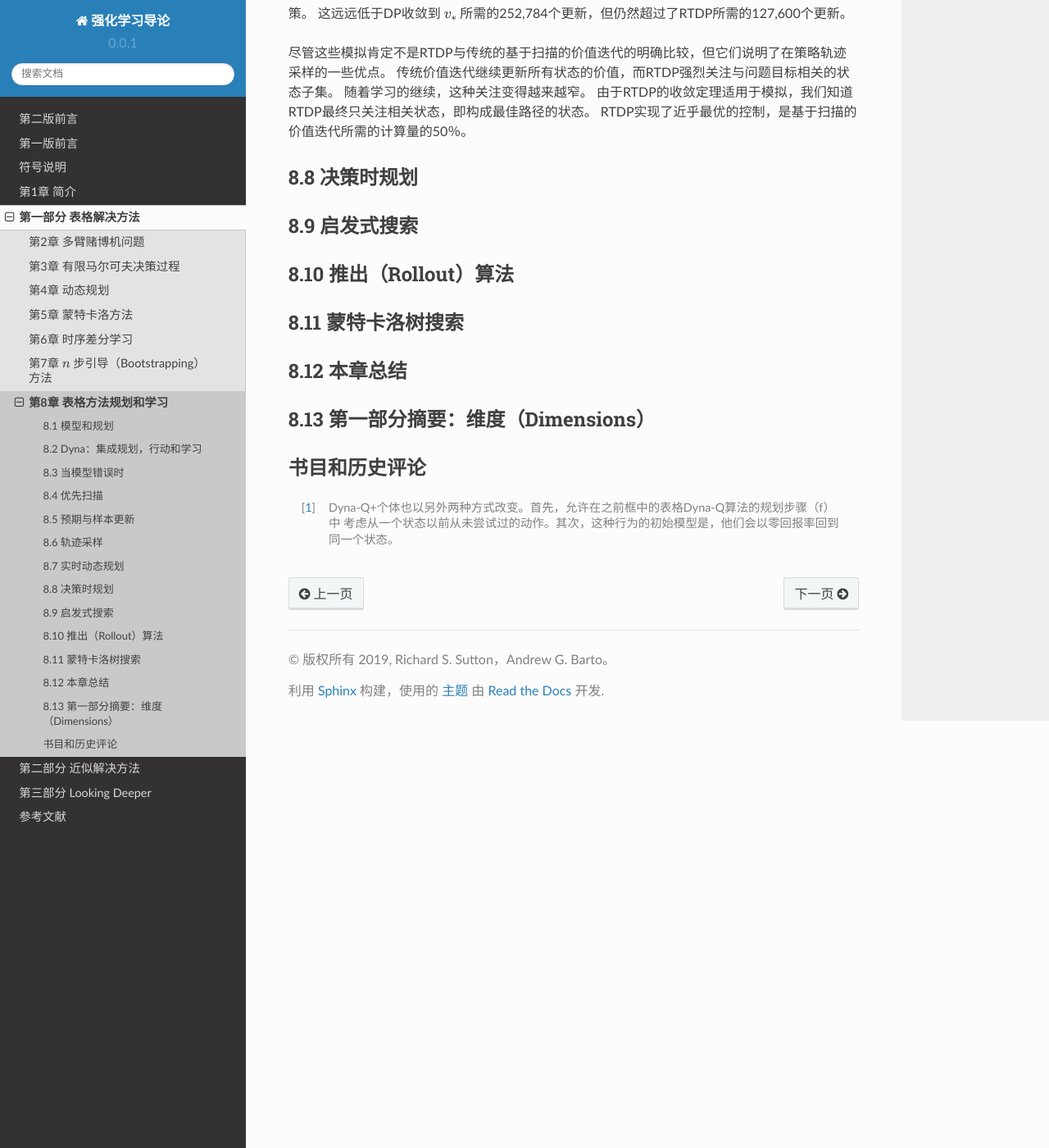
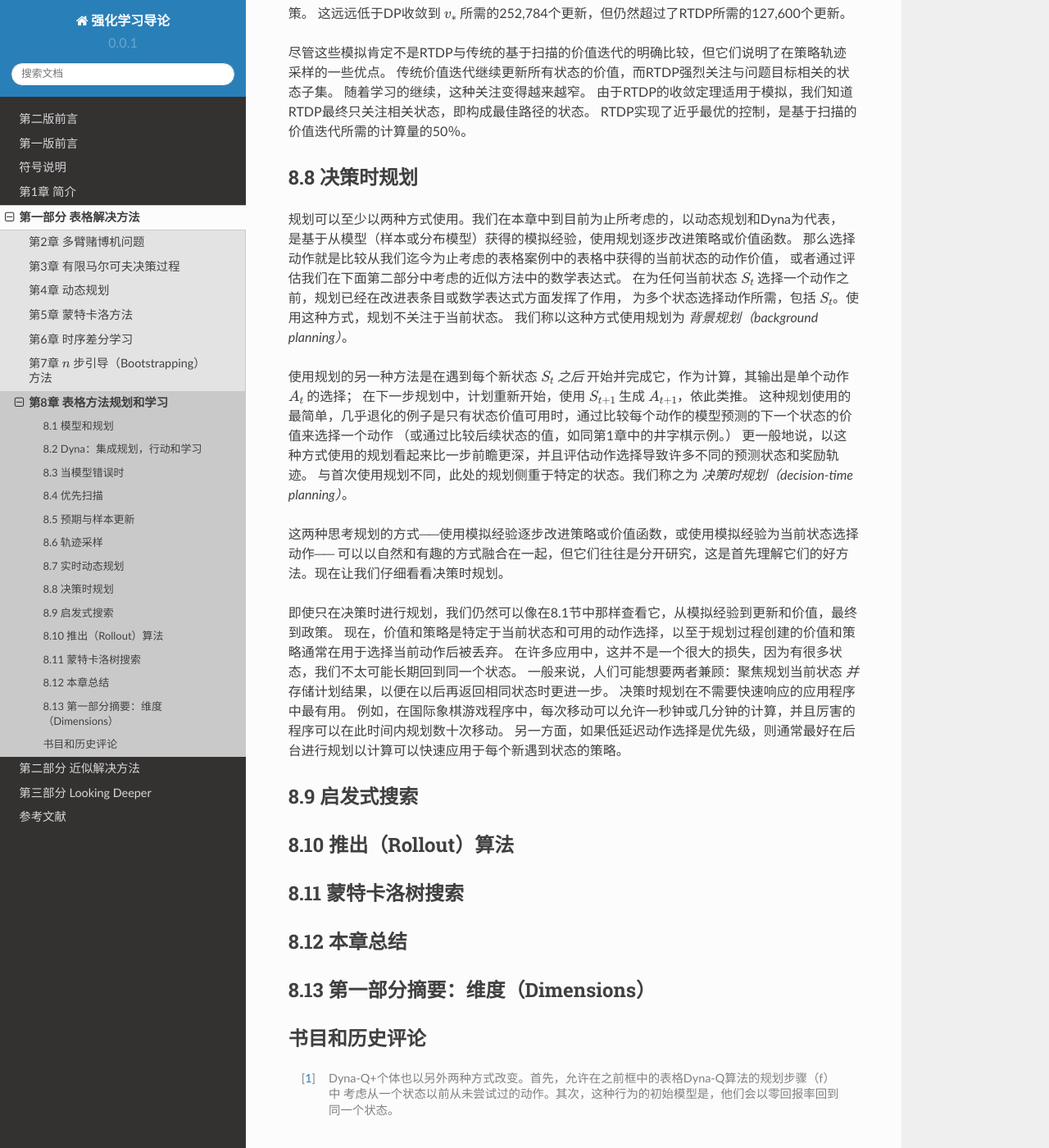
Before and after one commit to qiwihui/reinforcement-learning-an-introduction-chinese, a Sphinx documentation site: the page built from source/partI/chapter8/planning_and_learning_with_tabular_methods.rst, in a window 1280 px wide and 1400 px high, scrolled down 18223 px. Shown: the whole window at 82% size. Built offline with Sphinx 7.4.7 and the Read the Docs theme 2.0.0, drawn with Linux system fonts in a browser that asks for light colours.

Commit message:
docs: 8.8 决策时规划

```diff
--- a/source/partI/chapter8/planning_and_learning_with_tabular_methods.rst
+++ b/source/partI/chapter8/planning_and_learning_with_tabular_methods.rst
@@ -683,6 +683,32 @@ RTDP实现了近乎最优的控制，是基于扫描的价值迭代所需的计
 8.8 决策时规划
 -----------------
 
+规划可以至少以两种方式使用。我们在本章中到目前为止所考虑的，以动态规划和Dyna为代表，
+是基于从模型（样本或分布模型）获得的模拟经验，使用规划逐步改进策略或价值函数。
+那么选择动作就是比较从我们迄今为止考虑的表格案例中的表格中获得的当前状态的动作价值，
+或者通过评估我们在下面第二部分中考虑的近似方法中的数学表达式。
+在为任何当前状态 :math:`S_t` 选择一个动作之前，规划已经在改进表条目或数学表达式方面发挥了作用，
+为多个状态选择动作所需，包括 :math:`S_t`。使用这种方式，规划不关注于当前状态。
+我们称以这种方式使用规划为 *背景规划（background planning）*。
+
+使用规划的另一种方法是在遇到每个新状态 :math:`S_t` *之后* 开始并完成它，作为计算，其输出是单个动作 :math:`A_t` 的选择；
+在下一步规划中，计划重新开始，使用 :math:`S_{t+1}` 生成 :math:`A_{t+1}`，依此类推。
+这种规划使用的最简单，几乎退化的例子是只有状态价值可用时，通过比较每个动作的模型预测的下一个状态的价值来选择一个动作
+（或通过比较后续状态的值，如同第1章中的井字棋示例。）
+更一般地说，以这种方式使用的规划看起来比一步前瞻更深，并且评估动作选择导致许多不同的预测状态和奖励轨迹。
+与首次使用规划不同，此处的规划侧重于特定的状态。我们称之为 *决策时规划（decision-time planning）*。
+
+这两种思考规划的方式──使用模拟经验逐步改进策略或价值函数，或使用模拟经验为当前状态选择动作──
+可以以自然和有趣的方式融合在一起，但它们往往是分开研究，这是首先理解它们的好方法。现在让我们仔细看看决策时规划。
+
+即使只在决策时进行规划，我们仍然可以像在8.1节中那样查看它，从模拟经验到更新和价值，最终到政策。
+现在，价值和策略是特定于当前状态和可用的动作选择，以至于规划过程创建的价值和策略通常在用于选择当前动作后被丢弃。
+在许多应用中，这并不是一个很大的损失，因为有很多状态，我们不太可能长期回到同一个状态。
+一般来说，人们可能想要两者兼顾：聚焦规划当前状态 *并* 存储计划结果，以便在以后再返回相同状态时更进一步。
+决策时规划在不需要快速响应的应用程序中最有用。
+例如，在国际象棋游戏程序中，每次移动可以允许一秒钟或几分钟的计算，并且厉害的程序可以在此时间内规划数十次移动。
+另一方面，如果低延迟动作选择是优先级，则通常最好在后台进行规划以计算可以快速应用于每个新遇到状态的策略。
+
 
 8.9 启发式搜索
 ----------------
```
